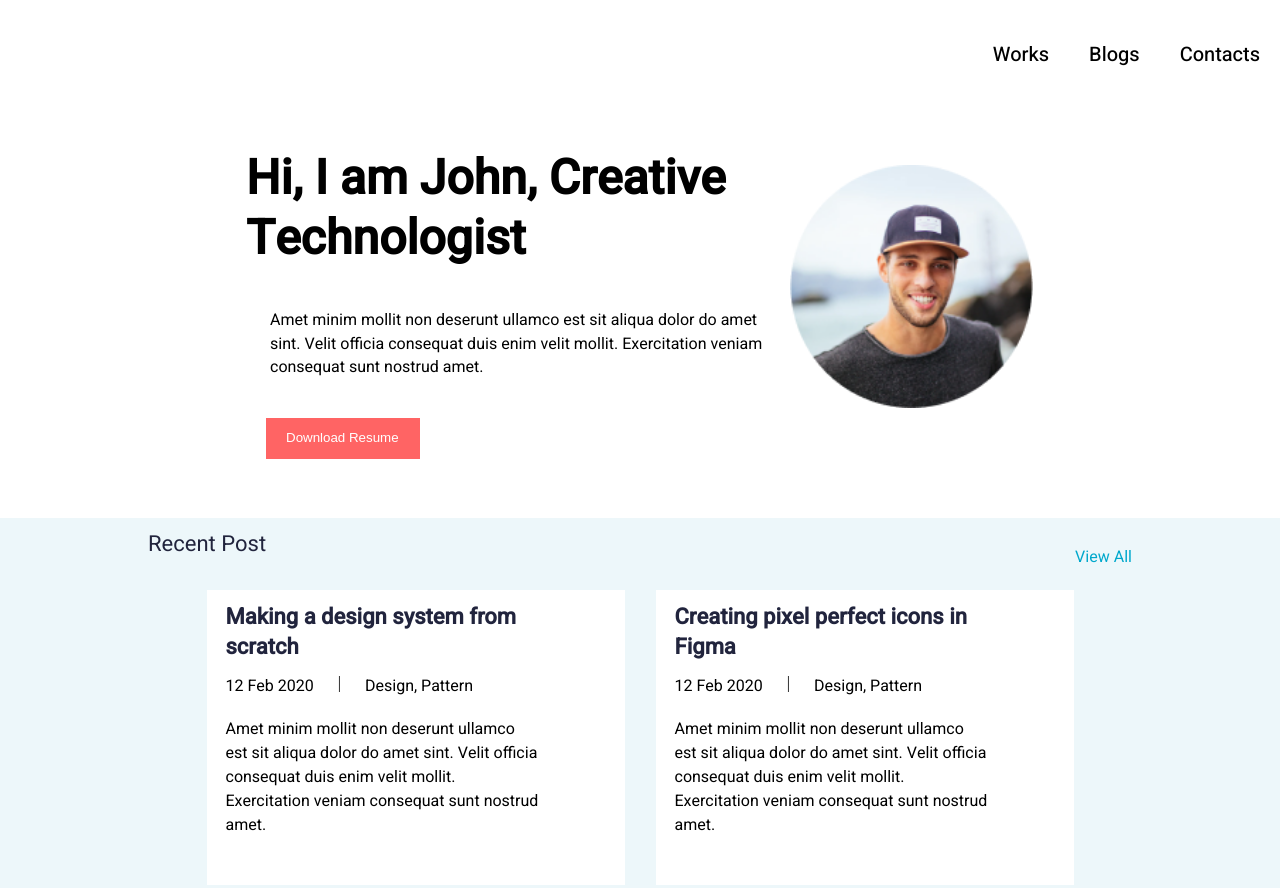
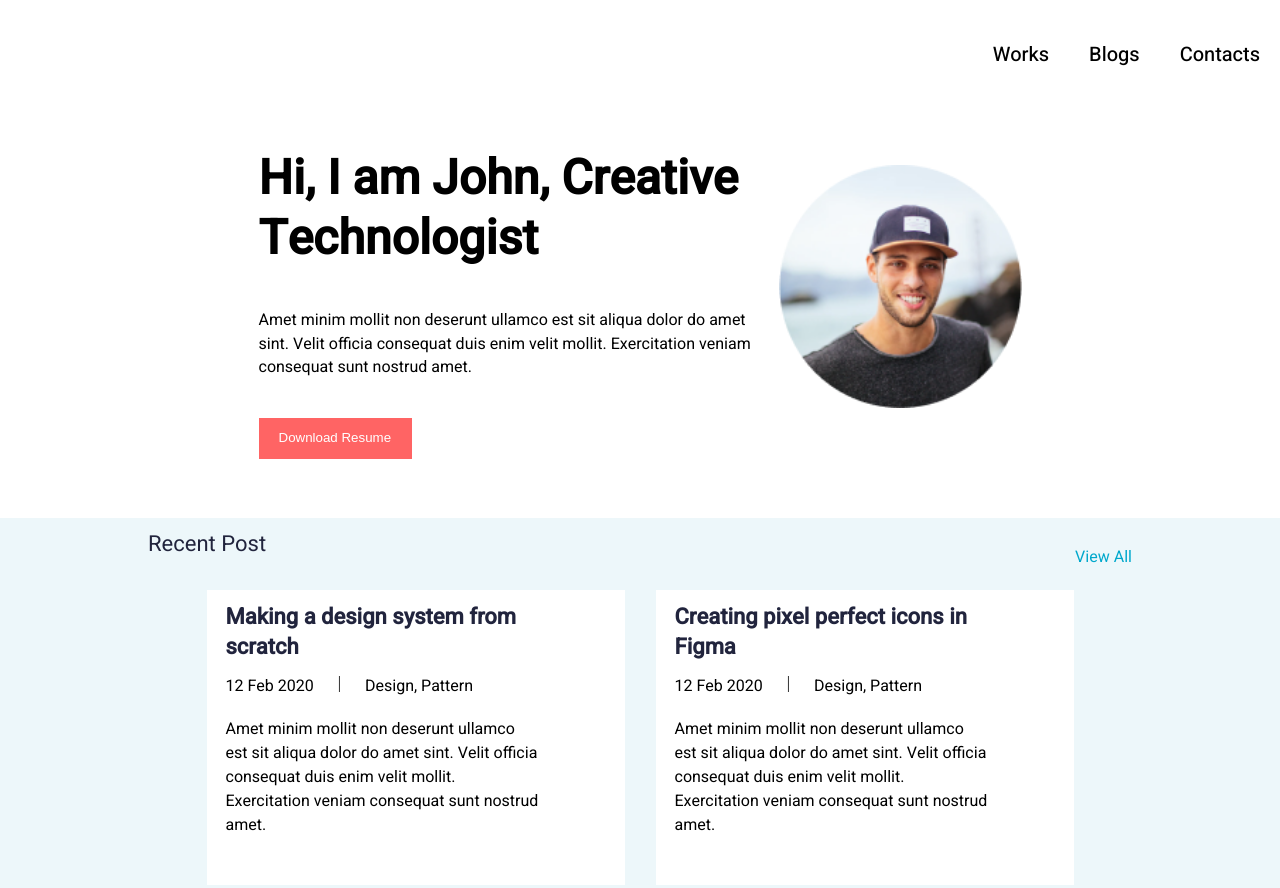
Before and after one commit to jsmngill/porttfolio-, a plain HTML site: page index.html in a window 1280 px wide. Shown: the top 888 px of the page. Drawn offline with Linux system fonts and the light colour scheme.

Commit message:
changes-made

```diff
--- a/style.css
+++ b/style.css
@@ -44,6 +44,10 @@
     justify-content: center;
     align-items: center;
 }
+.introduction{
+    justify-content: center;
+    align-items: center;
+}
 .intro_head{
     font-family: 'Heebo', sans-serif;
     font-weight: 700;
@@ -63,7 +67,7 @@
     line-height: 23.5px;
     margin-top: 21px;
     margin-right: 23px;
-    margin-left:24px;
+    /*margin-left:24px;*/
     text-align: center;
 }
 .btn{
@@ -79,6 +83,7 @@
     justify-content: center;
     text-align: center;
     justify-items: center;
+    align-items: center;
     border: none;
 
 }
@@ -87,8 +92,8 @@
         display: flex;
         flex-direction: row-reverse;
         align-items: center;
-        margin-left: 148px;
-        margin-right: 149px;
+        /*margin-left: 148px;
+        margin-right: 149px;*/
         /*margin-top: 140px;*/
     }
     .introduction{
@@ -115,7 +120,7 @@
     .btn{
         text-align: left;
         margin-top: 38px;
-        margin-left: 20px;
+        margin-left: 0px;
         border: none;
         justify-content: center;
     }
@@ -144,8 +149,8 @@
     font-weight: 400;
     font-size: 18px;
     color: #21243D;
-    margin-left: 135px;
-    margin-right: 135px;
+    /*margin-left: 135px;
+    margin-right: 135px;*/
     margin-top: 10px;
     margin-bottom: 10px;
 }
@@ -243,6 +248,7 @@
 .footer{
     text-align: center;
     margin-top: 52px;
+    margin-bottom: 52px;
 }
 .icons{
     margin-right: 35px;
@@ -268,7 +274,8 @@
 }
 .work_img{
     text-align: left;
-    margin-bottom: 32px;
+    /*margin-bottom: 32px;*/
+    margin-top: 30px;
 }
 /*.works{
     margin-left: 2rem;
@@ -322,6 +329,7 @@
     }
     .work_img{
         margin-right: 2rem;
+        margin-bottom: 32px;
     }
     .work_content{
         width: 593px;
```
Also changed, not shown: images/Vector 12.png (added).
